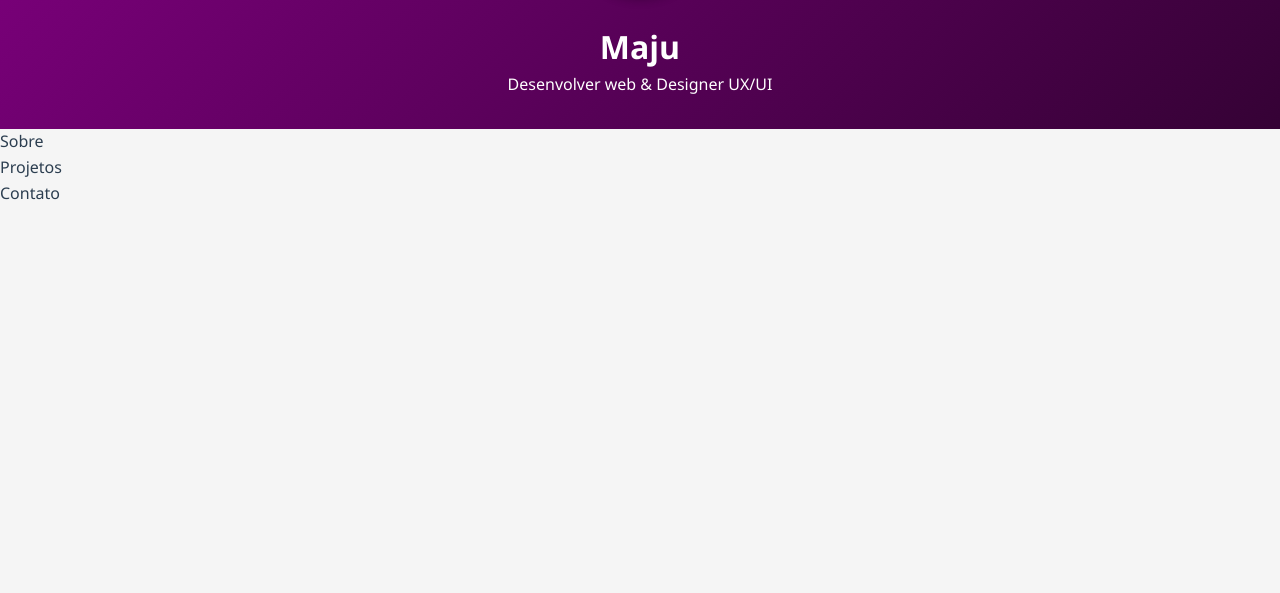
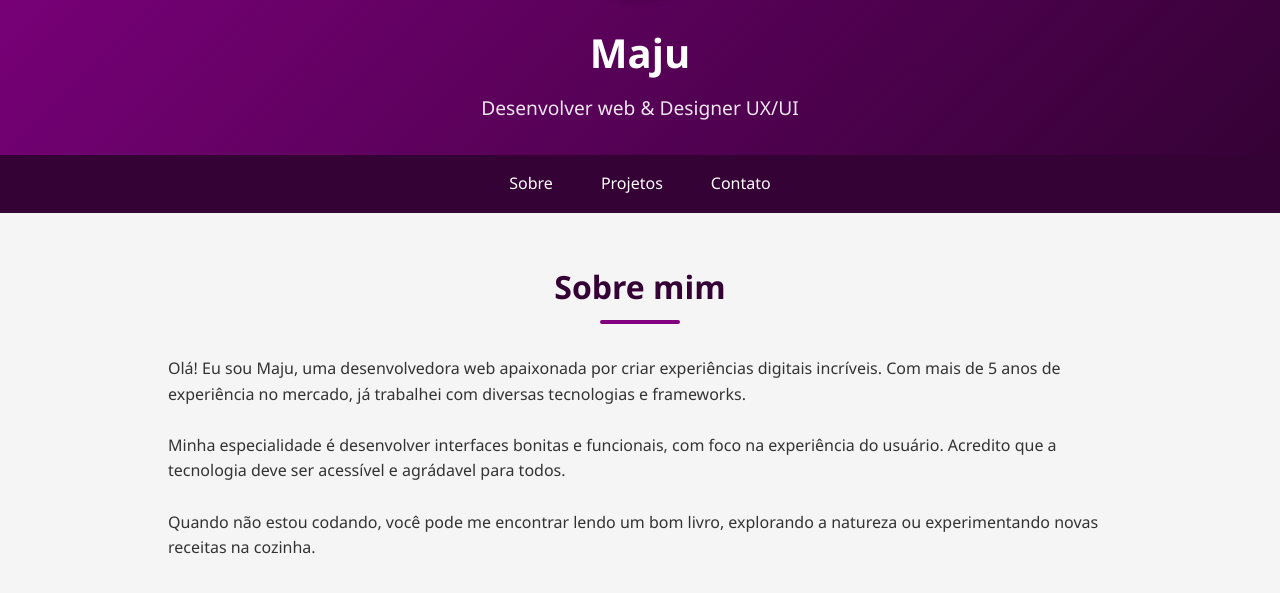
Before and after one commit to majutolovi/Portifolio, a plain HTML site: page index.html in a window 1280 px wide. Shown: the part 185-778 px from the top of the page. Drawn offline with Linux system fonts and the light colour scheme.

Commit message:
Add files via upload

```diff
--- a/index.html
+++ b/index.html
@@ -25,5 +25,24 @@
         </ul>
     </nav>
 
+    <!-- segunda parte do site -->
+
+    <section id="sobre">
+        <h2>Sobre mim</h2>
+        <div class="about-content">
+            <div class="about-text">
+                <p>Olá! Eu sou Maju, uma desenvolvedora web apaixonada por criar experiências
+                    digitais incríveis. Com mais de 5 anos de experiência no mercado, já trabalhei
+                    com diversas tecnologias e frameworks.</p>
+                    <br>
+                <p>Minha especialidade é desenvolver interfaces bonitas e funcionais, com foco na experiência
+                    do usuário. Acredito que a tecnologia deve ser acessível e agrádavel para todos.</p>
+                    <br>
+                <p>Quando não estou codando, você pode me encontrar lendo um bom livro, explorando a natureza
+                    ou experimentando novas receitas na cozinha.</p>
+            </div>
+        </div>
+    </section>
+
 </body>
 </html>
--- a/style.css
+++ b/style.css
@@ -36,3 +36,82 @@ header {
     margin-bottom: 1rem;
     box-shadow: 0 4px 8px rgba(0, 0, 0, 0.2);
 }
+
+/* segunda parte do site */
+
+
+.header-content h1 {
+    font-size: 2.5rem;
+    margin-bottom: 0.5rem;
+}
+
+.header-content p {
+    font-size: 1.2rem;
+    opacity: 0.9;
+}
+
+/* Navegação */
+nav{
+    background-color: #350235;
+    padding: 1rem 0;
+    position: sticky;
+    top: 0;
+    z-index: 100;
+}
+
+nav ul {
+    display: flex;
+    justify-content: center;
+    list-style: none;
+}
+
+nav ul li {
+    margin: 0 1.5rem;
+}
+
+nav ul li a {
+    color: white;
+    font-weight: 500;
+    transition: color 0.3s;
+}
+
+nav ul li a:hover {
+    color: #800080;
+}
+
+/* Seções */
+section {
+    padding: 3rem 10%;
+    max-width: 1200px;
+    margin: 0 auto;
+}
+
+section h2 {
+    text-align: center;
+    margin-bottom: 2rem;
+    font-size: 2rem;
+    color: #350235;
+    position: relative;
+}
+section h2::after {
+    content: '';
+    display: block;
+    width: 80px;
+    height: 4px;
+    background: #800080;
+    margin: 0.5rem auto;
+    border-radius: 2px;
+}
+
+/* Sobre mim */
+.about-content {
+    display: flex;
+    align-items: center;
+    gap: 2rem;
+    flex-wrap: wrap;
+}
+
+.about-text {
+    flex: 1;
+    min-width: 300px;
+}
```
